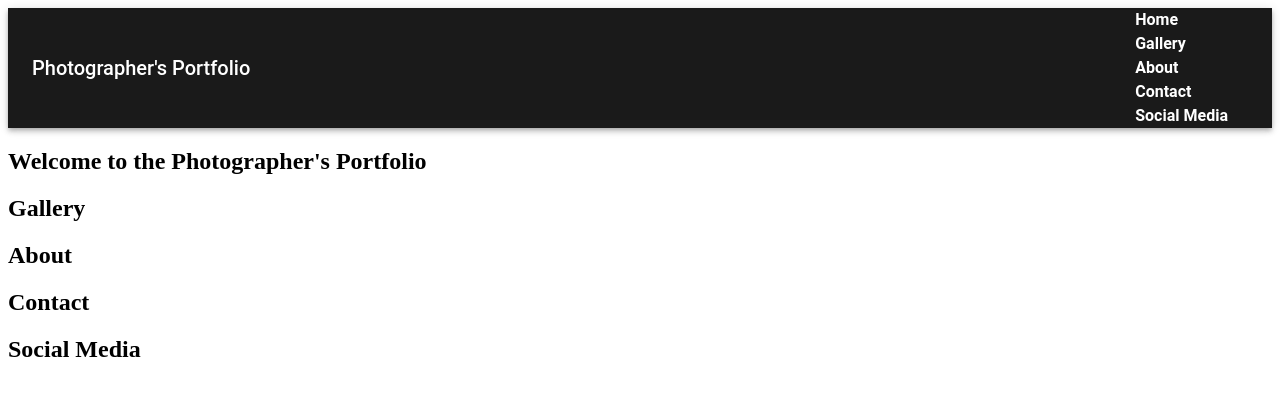
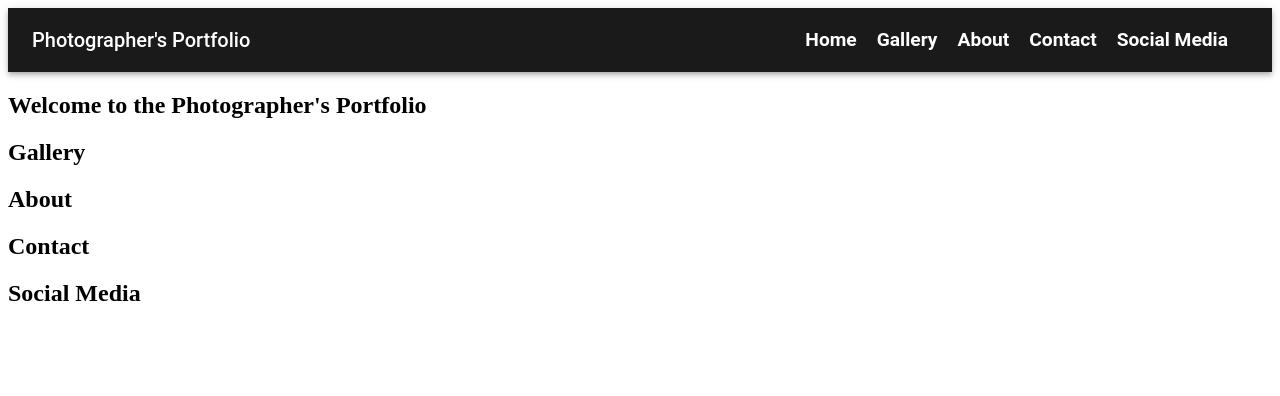
Before and after one commit to michael-carvajal/shot-by-ss, a React (Create React App) app: page / in a window 1280 px wide. Shown: the top 396 px of the page. Built offline with nearby package versions, Linux system fonts and the light colour scheme.

Commit message:
quick style of bnav links

```diff
--- a/src/components/NavBar.jsx
+++ b/src/components/NavBar.jsx
@@ -2,6 +2,7 @@
 import React from 'react';
 import { AppBar, Toolbar, Typography } from '@mui/material';
 import styled from '@emotion/styled';
+import '../styles/nav.css'
 
 const StyledAppBar = styled(AppBar)`
   background-color: ${({ theme }) => theme.palette.primary.main};
@@ -18,7 +19,10 @@ const StyledLink = styled(Typography)`
     selected ? theme.palette.text.secondary : theme.palette.text.primary};
   margin-right: 20px;
   font-weight: bold;
+  font-size: 1.2rem;
   cursor: pointer;
+  transition: color 0.3s ease-in-out;
+
   &:hover {
     color: ${({ theme }) => theme.palette.text.secondary};
   }
@@ -38,8 +42,10 @@ const NavBar = ({ sections }) => {
   return (
     <StyledAppBar position="static">
       <StyledToolbar>
-        <Typography variant="h6">Photographer's Portfolio</Typography>
-        <div>
+        <Typography variant="h6" style={{ cursor: 'pointer' }}>
+          Photographer's Portfolio
+        </Typography>
+        <div className='nav-links'>
           {sections.map((section) => (
             <StyledLink
               key={section.id}
--- /dev/null
+++ b/src/styles/nav.css
@@ -0,0 +1,3 @@
+.nav-links{
+    display: flex;
+}
```
